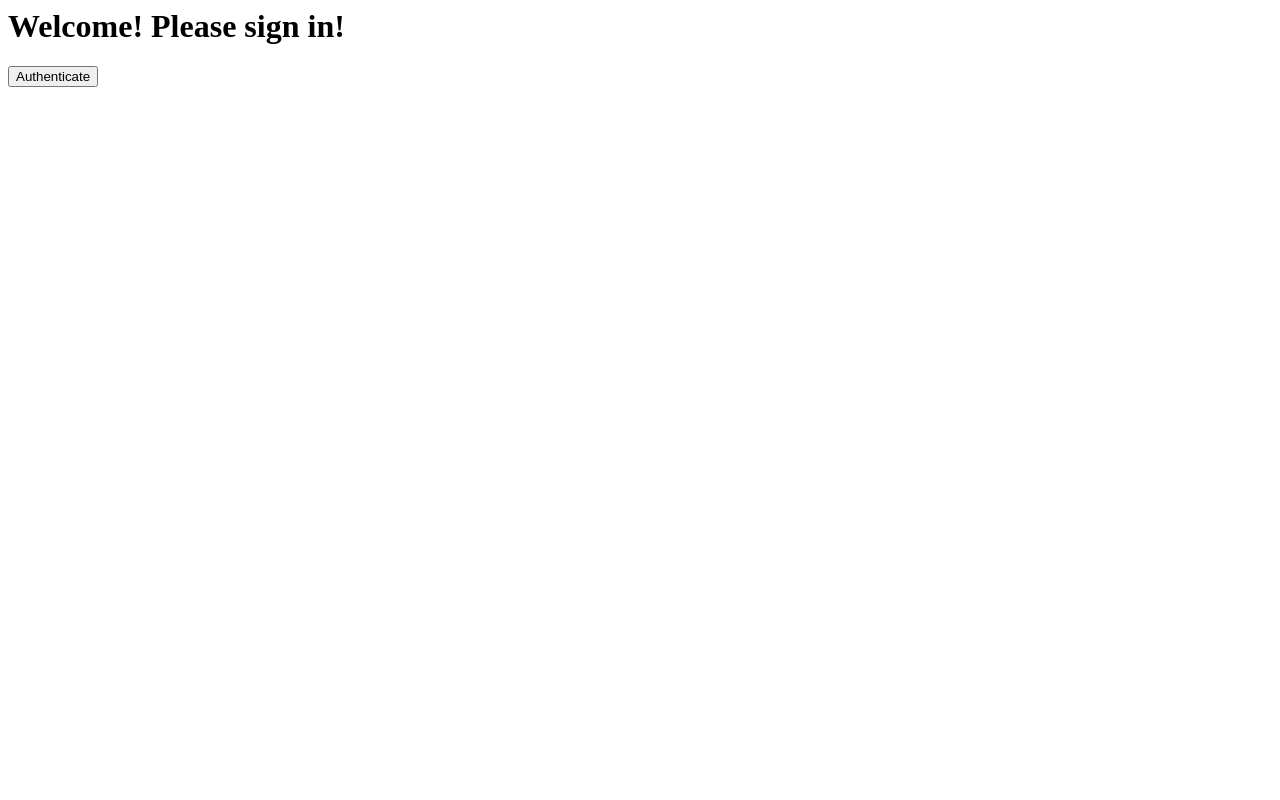
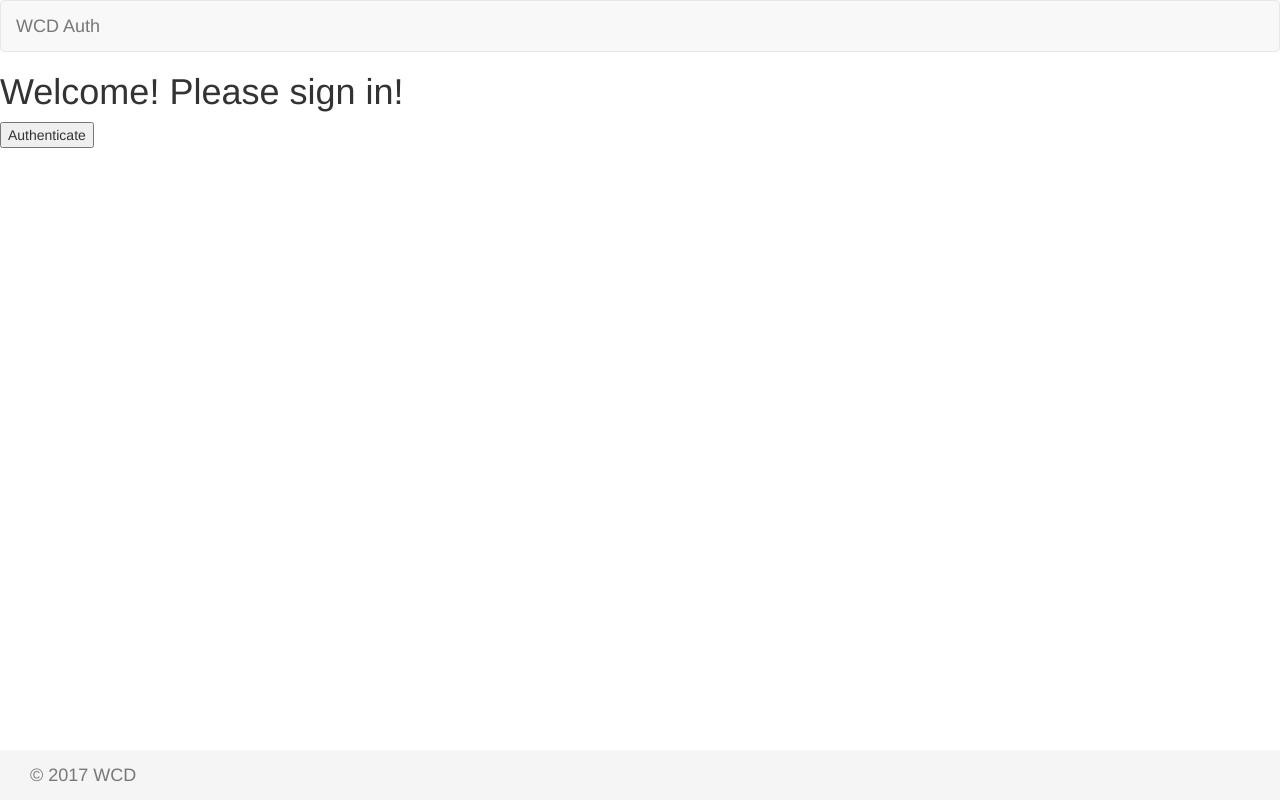
Before and after one commit to hoonio/wsdauth, a website: page index.handlebars in a window 1280 px wide. Drawn offline with nearby package versions, Linux system fonts and the light colour scheme; files that its build step writes are made by us from their sources.

Commit message:
basic standard layout using bootstrap

```diff
--- a/index.handlebars
+++ b/index.handlebars
@@ -1,8 +1,17 @@
 <html>
   <head>
     <title>WSD Auth</title>
+    <link href="https://maxcdn.bootstrapcdn.com/bootstrap/3.3.7/css/bootstrap.min.css" rel="stylesheet" />
   </head>
   <body>
+    <nav class="navbar navbar-default">
+      <div class="container-fluid">
+        <div class="navbar-header">
+          <a class="navbar-brand" href="#">WCD Auth</a>
+        </div>
+      </div><!-- /.container-fluid -->
+    </nav>
+
     <div id="app">
       {{#if loggedin}}
         <h1>You are now logged in</h1>
@@ -12,5 +21,16 @@
         <button onclick="window.location.href='/login'">Authenticate</button>
       {{/if}}
     </div>
+
+    <footer class="footer navbar-default" style="position: absolute; bottom: 0; width: 100%; height: 50px; background-color: #f5f5f5;">
+      <div class="container-fluid">
+        <div class="navbar-header">
+          <a class="navbar-brand" href="#">
+            © <script>document.write(new Date().getFullYear());</script> WCD
+          </a>
+        </div>
+      </div><!-- /.container-fluid -->
+    </footer>
+
   </body>
 </html>
```
Also changed, not shown: server.js (+5 -7 lines).
